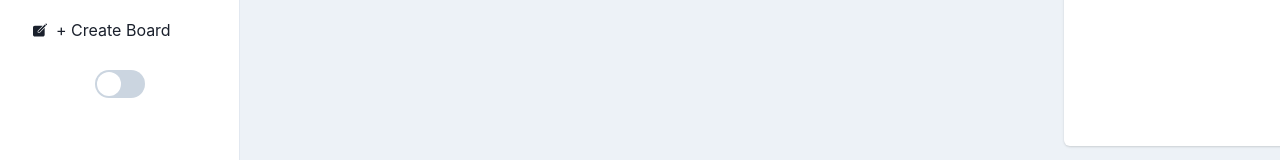
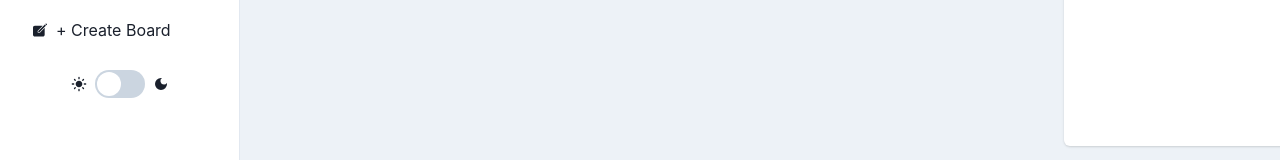
Before and after one commit to EdiedRamos/boardify, a React (Vite) app: page / in a window 1280 px wide. Shown: the part 638-798 px from the top of the page. Built offline with nearby package versions, Linux system fonts and the light colour scheme.

Commit message:
style: add dark and light icons

```diff
--- a/src/Components/Atoms/ColorModeToggle/ColorModeToggle.tsx
+++ b/src/Components/Atoms/ColorModeToggle/ColorModeToggle.tsx
@@ -1,14 +1,20 @@
-import { Switch, useColorMode } from "@chakra-ui/react";
+import { Flex, Switch, useColorMode } from "@chakra-ui/react";
+
+import { MdDarkMode, MdLightMode } from "react-icons/md";
 
 export const ColorModeToggle = () => {
   const { colorMode, toggleColorMode } = useColorMode();
 
   return (
-    <Switch
-      colorScheme="facebook"
-      size="lg"
-      onChange={toggleColorMode}
-      isChecked={colorMode === "dark"}
-    />
+    <Flex align={"center"} gap={"8px"}>
+      <MdLightMode />
+      <Switch
+        colorScheme="orange"
+        size="lg"
+        onChange={toggleColorMode}
+        isChecked={colorMode === "dark"}
+      />
+      <MdDarkMode />
+    </Flex>
   );
 };
```
